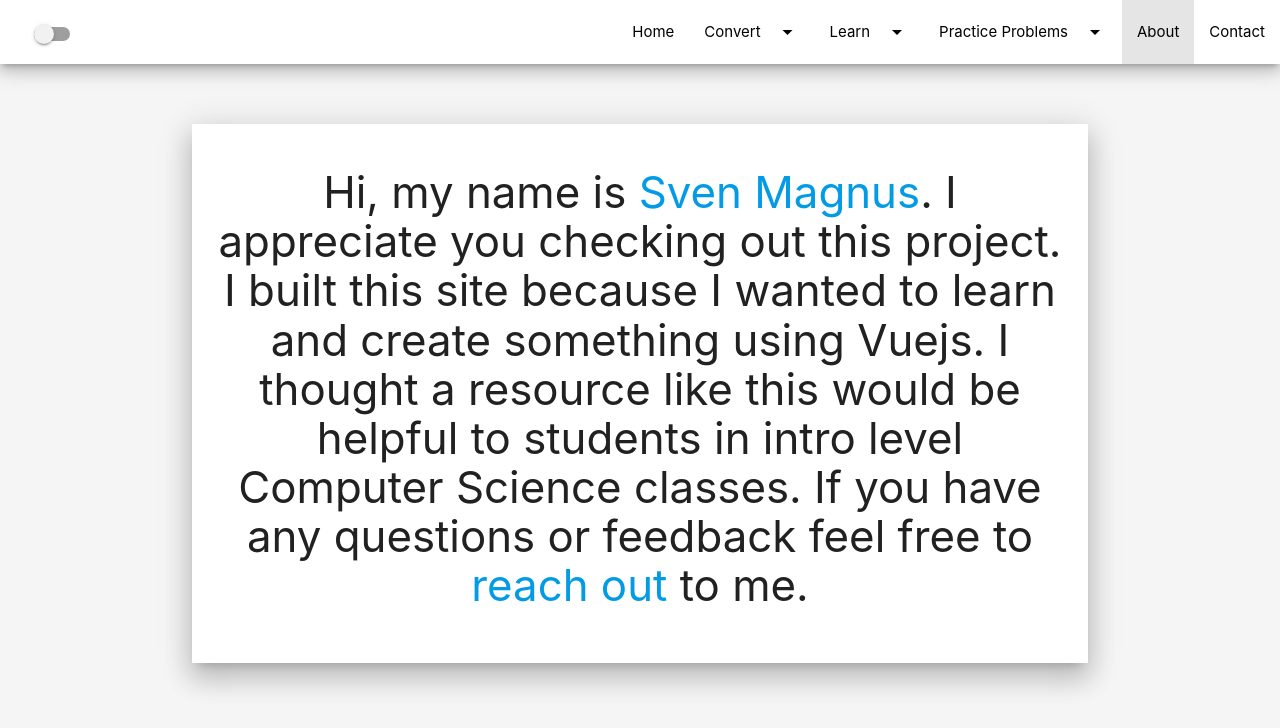
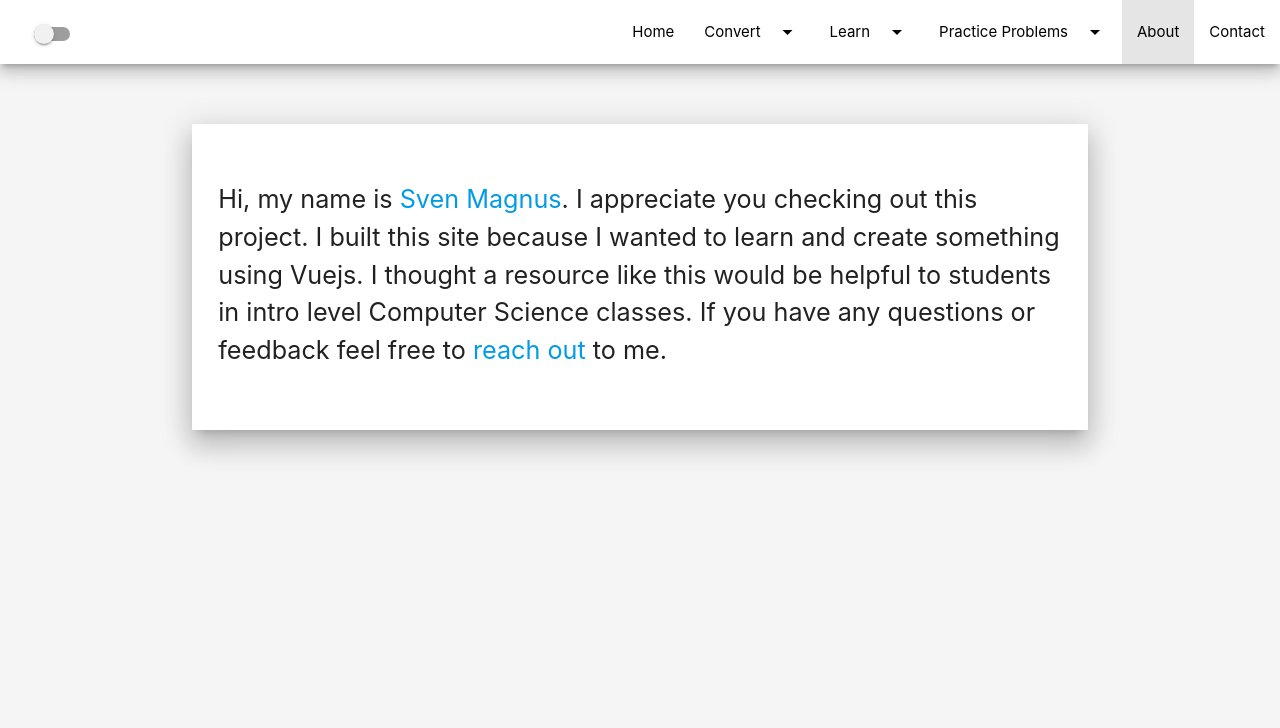
Before and after one commit to jgierlach/CS_Arithmetic_Conversions, a Vue app: page /about in a window 1280 px wide. Shown: the top 728 px of the page. Built offline with nearby package versions, Linux system fonts and the light colour scheme.

Commit message:
Added a scroll down prompt

```diff
--- /dev/null
+++ b/src/components/ScrollDown.vue
@@ -0,0 +1,21 @@
+<template>
+  <div class="center">
+    <h5 :class="[darkMode ? whiteText : '']">Scroll Down</h5>
+    <i :class="[darkMode ? whiteText : '']" class="medium material-icons">arrow_downward</i>
+  </div>
+</template>
+
+<script>
+export default {
+  data() {
+    return {
+      whiteText: 'white-text'
+    }
+  },
+  computed: {
+    darkMode() {
+      return this.$store.state.darkMode
+    }
+  }
+}
+</script>
--- a/src/views/About.vue
+++ b/src/views/About.vue
@@ -7,13 +7,13 @@
       >
         <div class="row">
           <div class="col s12">
-            <h3 :class="[darkMode ? whiteText : '']" class="line-height">
-              Hi, my name is <a href="https://sven-magnus.com/" target="_blank">Sven Magnus</a>. I appreciate you checking out this project. I built this site because I wanted to learn and create something using Vuejs. I
+            <h1 :class="[darkMode ? whiteText : '']" class="line-height left-align flow-text">
+              Hi, my name is
+              <a href="https://sven-magnus.com/" target="_blank">Sven Magnus</a>. I appreciate you checking out this project. I built this site because I wanted to learn and create something using Vuejs. I
               thought a resource like this would be helpful to students in intro
               level Computer Science classes. If you have any questions or feedback feel free to
-              <router-link to="/contact">reach out</router-link>
-              to me.
-            </h3>
+              <router-link to="/contact">reach out</router-link> to me.
+            </h1>
           </div>
         </div>
       </div>
@@ -46,6 +46,6 @@ export default {
 
 <style scoped>
 .line-height {
-  line-height: 1.3cm;
+  line-height: 1cm;
 }
 </style>
--- a/src/views/conversions/BinaryAddition.vue
+++ b/src/views/conversions/BinaryAddition.vue
@@ -39,6 +39,11 @@
               <h5 :class="[darkMode ? whiteText : '']">The sum = {{ output }}</h5>
             </div>
           </div>
+
+          <!-- Scroll down prompt -->
+          <div v-if="showSum">
+            <ScrollDown />
+          </div>
         </div>
       </div>
     </transition>
@@ -59,7 +64,7 @@
             v-for="(operation, index) in binaryAdditionOperationsArr"
           >{{ operation }}</h3>
           <!-- Here we display the final answer -->
-          <h2 :class="[darkMode ? whiteText : '']">Final Answer = {{ output }}</h2>
+          <h2 :class="[darkMode ? whiteText : '']">Final Sum = {{ output }}</h2>
         </div>
       </div>
     </transition>
@@ -67,14 +72,14 @@
 </template>
 
 <script>
-import ConversionHeader from '../../components/ConversionHeader'
+import ConversionHeader from '../../components/ConversionHeader.vue'
+import ScrollDown from '../../components/ScrollDown.vue'
 import {
   isEqualLength,
   theLongerValue,
-  // theShorterValue,
-  // differenceInLength,
   appendZeros
 } from '../../utils/binary_addition'
+
 export default {
   metaInfo() {
     return {
@@ -113,7 +118,8 @@ export default {
     }
   },
   components: {
-    ConversionHeader
+    ConversionHeader,
+    ScrollDown
   },
   methods: {
     addBinaryNumbers() {
--- a/vue.config.js
+++ b/vue.config.js
@@ -1,5 +1,5 @@
-var path = require('path')
-var PrerenderSPAPlugin = require('prerender-spa-plugin')
+const path = require('path')
+const PrerenderSPAPlugin = require('prerender-spa-plugin')
 
 module.exports = {
   configureWebpack: {
@@ -9,27 +9,27 @@ module.exports = {
         staticDir: path.join(__dirname, 'dist'),
         // Required - Routes to render.
         routes: [
-          '/',
-          '/about',
-          '/contact',
-          '/binary-decimal-conversion',
-          '/hexadecimal-decimal-conversion',
-          '/hexadecimal-decimal-conversion',
-          '/ieee-754-conversion',
-          '/ones-and-twos-complement-conversion',
-          '/binary-addition-conversion',
-          '/binary-to-decimal-explanation',
-          '/decimal-to-binary-explanation',
-          '/decimal-to-hex-explanation',
-          '/hex-to-decimal-explanation',
-          '/ieee754-explanation',
-          '/ones-complement-explanation',
-          '/binary-addition-explanation',
-          '/binary-practice-problems',
-          '/hexadecimal-practice-problems',
-          '/ieee-754-practice-problems',
-          '/ones-and-twos-complement-practice-problems',
-          '/binary-addition-practice-problems'
+          // '/',
+          // '/about',
+          // '/contact',
+          // '/binary-decimal-conversion',
+          // '/hexadecimal-decimal-conversion',
+          // '/hexadecimal-decimal-conversion',
+          // '/ieee-754-conversion',
+          // '/ones-and-twos-complement-conversion',
+          // '/binary-addition-conversion',
+          // '/binary-to-decimal-explanation',
+          // '/decimal-to-binary-explanation',
+          // '/decimal-to-hex-explanation',
+          // '/hex-to-decimal-explanation',
+          // '/ieee754-explanation',
+          // '/ones-complement-explanation',
+          // '/binary-addition-explanation',
+          // '/binary-practice-problems',
+          // '/hexadecimal-practice-problems',
+          // '/ieee-754-practice-problems',
+          // '/ones-and-twos-complement-practice-problems',
+          // '/binary-addition-practice-problems'
         ]
       })
     ]
```
